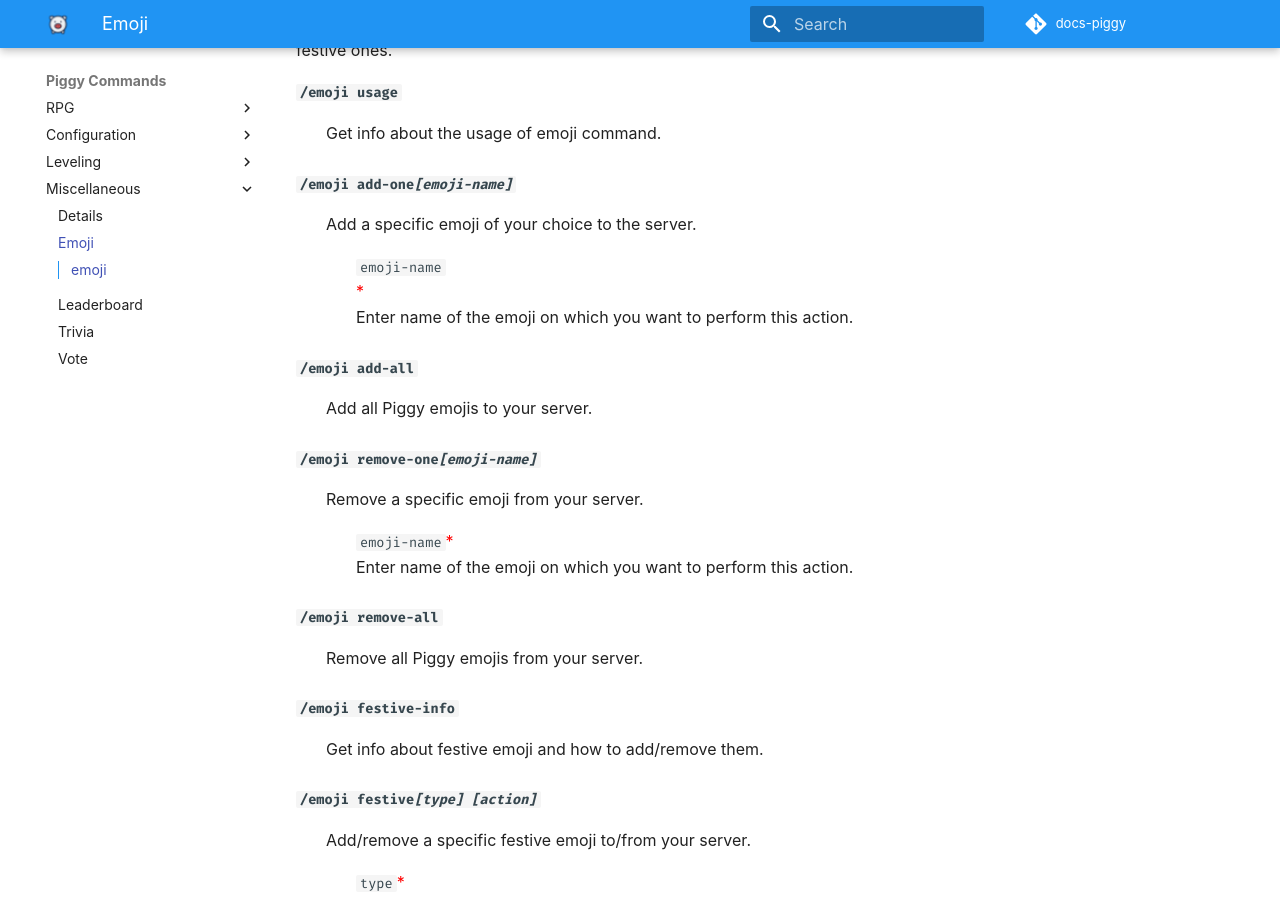
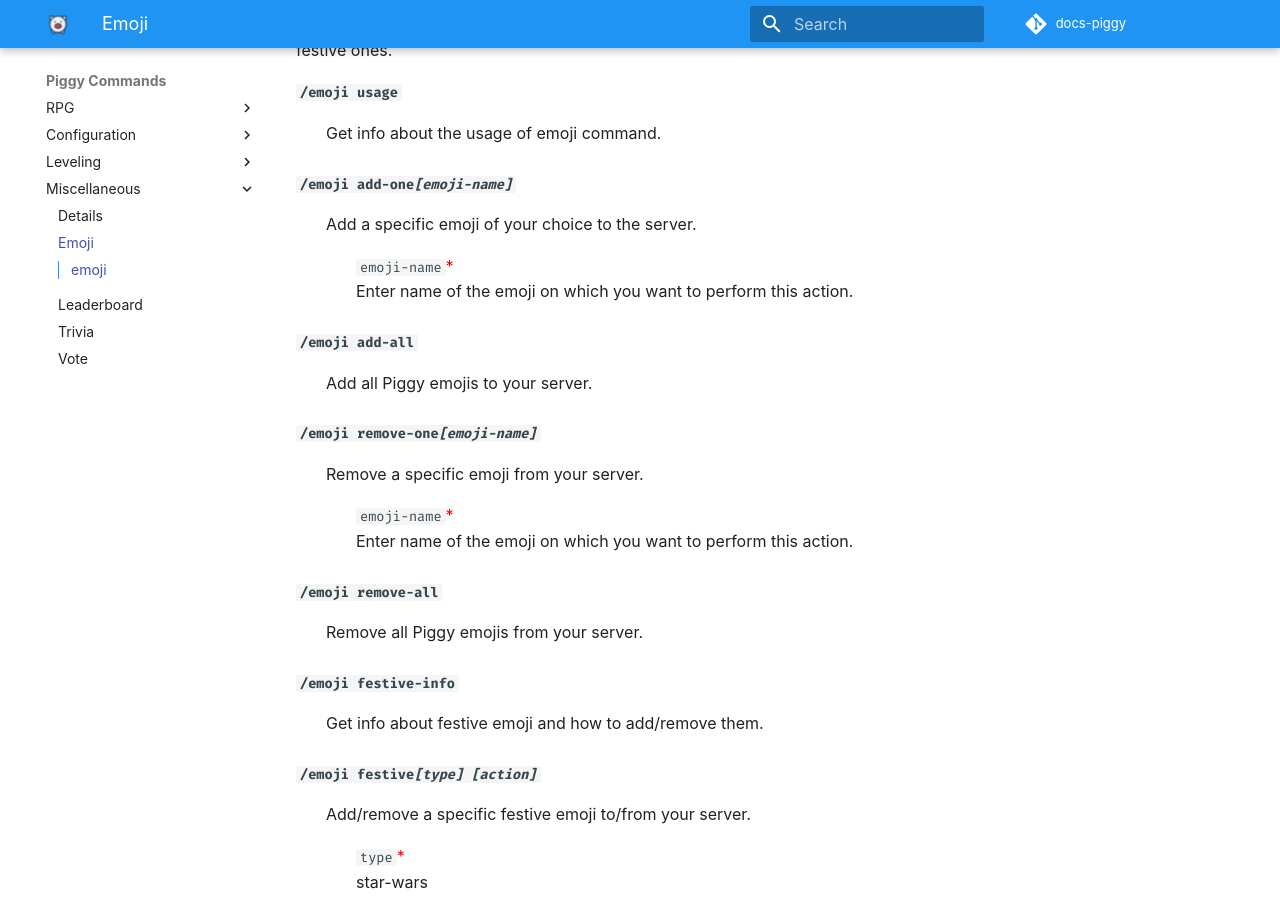
Before and after one commit to botlabs-gg/docs-piggy, an MkDocs documentation site: the page built from docs/Piggy-Commands/miscellaneous/emoji.md, in a window 1280 px wide and 900 px high, scrolled down 332 px. Built offline with MkDocs 1.6.1 and Material for MkDocs 9.7.7, drawn with Linux system fonts in a browser that asks for light colours; some web fonts are replaced; comment, search, counter and statistics services are not loaded.

Commit message:
Fixed line break

```diff
--- a/docs/Piggy-Commands/miscellaneous/emoji.md
+++ b/docs/Piggy-Commands/miscellaneous/emoji.md
@@ -9,7 +9,7 @@
 <dt><code><b>/emoji add-one<i>[emoji-name]</i></b></code>
 <dd>Add a specific emoji of your choice to the server.
 <ul style="list-style-type: none;">
-<li><code>emoji-name</code><br><font style="color:#FF0000">*</font><br>
+<li><code>emoji-name</code><font style="color:#FF0000">*</font><br>
 Enter name of the emoji on which you want to perform this action.
 </ul>
 <dt><code><b>/emoji add-all</b></code>
```
